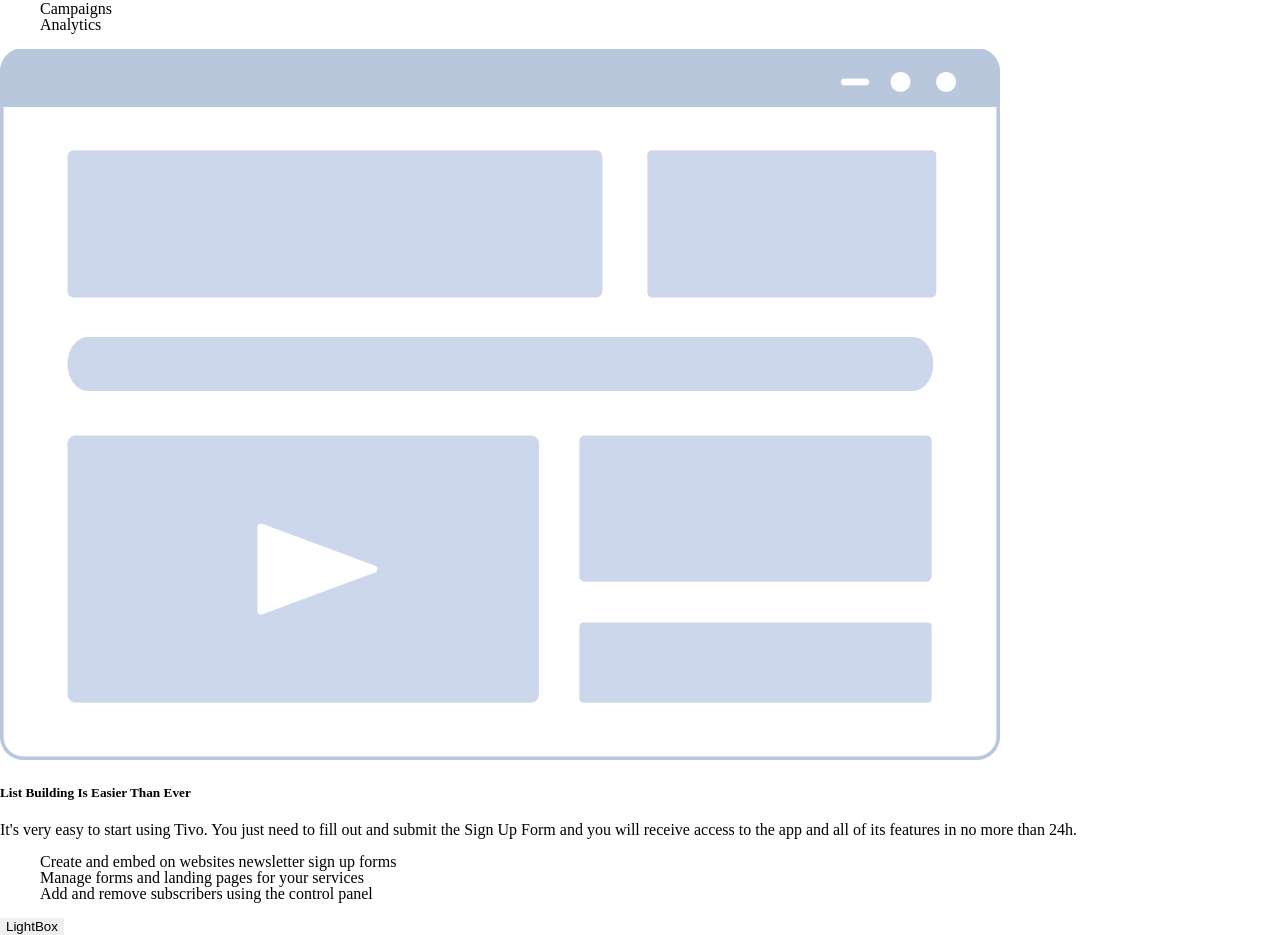
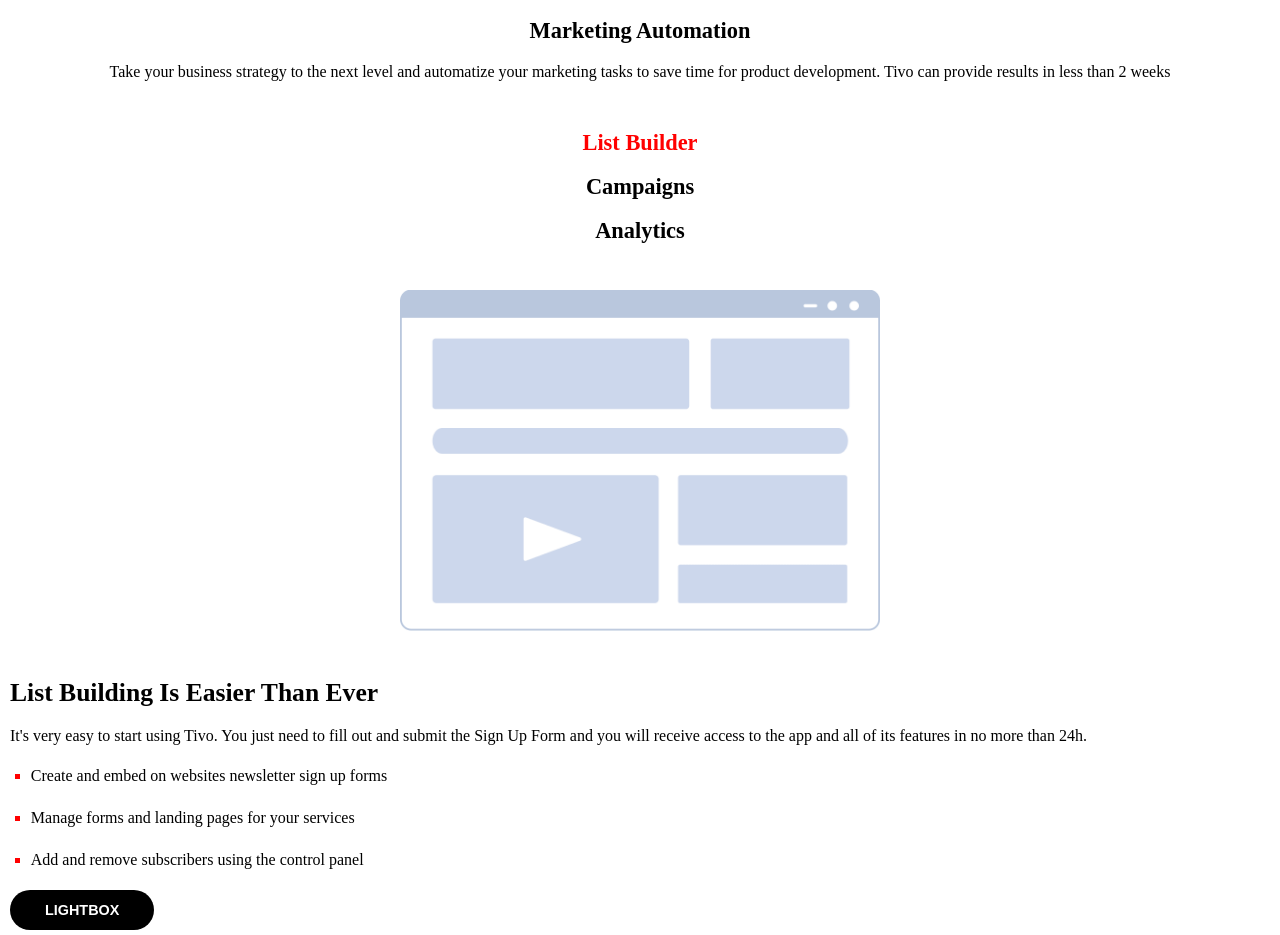
Before and after one commit to krushodev/Landing-Marketing-App, a React (Vite) app: page / in a window 1280 px wide. Shown: the part 1621-2556 px from the top of the page. Built offline with nearby package versions, Linux system fonts and the light colour scheme.

Commit message:
style: add news FeatureCard styles

```diff
--- a/src/components/Features/Features.css
+++ b/src/components/Features/Features.css
@@ -0,0 +1,26 @@
+.features-container > p {
+    text-align: center;
+    max-width: 90%;
+    margin: -50px auto 0;
+
+}
+
+.features-content > ul {
+    display: flex;
+    justify-self: center;
+    align-items: center;
+    flex-direction: column;
+    max-width: 100%;
+    gap: 10px;
+    padding-inline-start: 0;
+    padding: 20px 0;
+    font-size: 1.4em;
+}
+
+.features-content > ul li {
+    font-weight: bold;
+}
+
+.active {
+    color: red;
+}
--- a/src/components/Features/Features.jsx
+++ b/src/components/Features/Features.jsx
@@ -8,6 +8,7 @@
 
 const Features = () => {
   const [content, setContent] = useState(null);
+  const [active, setActive] = useState("listBuilder");
 
   const data = [
     {
@@ -37,8 +38,8 @@
     ,
   ];
 
-  const handleClick = (e) => {
-    const id = e.target.id;
+  const handleClick = (id) => {
+    setActive(id);
     const newContent = data.find((item) => id === item.id);
     setContent(newContent);
   };
@@ -49,7 +50,7 @@
       <p>Take your business strategy to the next level and automatize your marketing tasks to save time for product development. Tivo can provide results in less than 2 weeks</p>
       <div className="features-content">
         <ul>
-          {data.map(item => <li onClick={handleClick}><span id={item.id}>{item.name}</span></li>)}
+          {data.map(item => <li onClick={() => handleClick(item.id)} className={active === item.id && "active"}><span>{item.name}</span></li>)}
         </ul>
         <FeaturesCard content={content ? content : data[0]} />
       </div>
--- a/src/components/Features/FeaturesCard/FeaturesCard.css
+++ b/src/components/Features/FeaturesCard/FeaturesCard.css
@@ -0,0 +1,30 @@
+.features-card img {
+    width: 90%;
+    display: block;
+    margin: 0 auto;
+    max-width: 30rem;
+}
+
+.features-card-content {
+    padding: 0 10px;
+}
+
+.features-card-content h5 {
+    font-size: 1.6em;
+    margin-bottom: -5px;
+}
+
+.features-card-content ul {
+    list-style-type: square;
+    padding-inline-start: 1.3em;
+
+}
+
+.features-card-content ul li {
+    color: red;
+    margin-bottom: 18px;
+}
+
+.features-card-content ul li span{
+    color: black;
+}
--- a/src/components/Features/FeaturesCard/FeaturesCard.jsx
+++ b/src/components/Features/FeaturesCard/FeaturesCard.jsx
@@ -8,7 +8,7 @@
             <h5>{content.title}</h5>
             <p>{content.desc}</p>
             <ul>
-                {content.feat.map(item => <li>{item}</li>)}
+                {content.feat.map(item => <li><span>{item}</span></li>)}
             </ul>
             <button className="btn">LightBox</button>
         </div>
--- a/src/components/TitleSection/TitleSection.css
+++ b/src/components/TitleSection/TitleSection.css
@@ -1,7 +1,6 @@
 .section {
     max-width: 100%;
     text-align: center;
-    background-color: red;
     margin: 30px 0;
     padding: 10px;
 }
--- a/src/index.css
+++ b/src/index.css
@@ -1,7 +1,7 @@
 body {
   margin: 0;
   padding: 0;
-  line-height: 1;
+  line-height: 1.5;
   overflow-x: hidden;
   max-width: 100%;
   box-sizing: border-box;
@@ -22,5 +22,12 @@
 }
 
 .btn {
-
+  border: none;
+  background-color: black;
+  color: white;
+  padding: 12px 35px;
+  border-radius: 40px;
+  font-size: 0.9em;
+  font-weight: bold;
+  text-transform: uppercase;
 }
```
